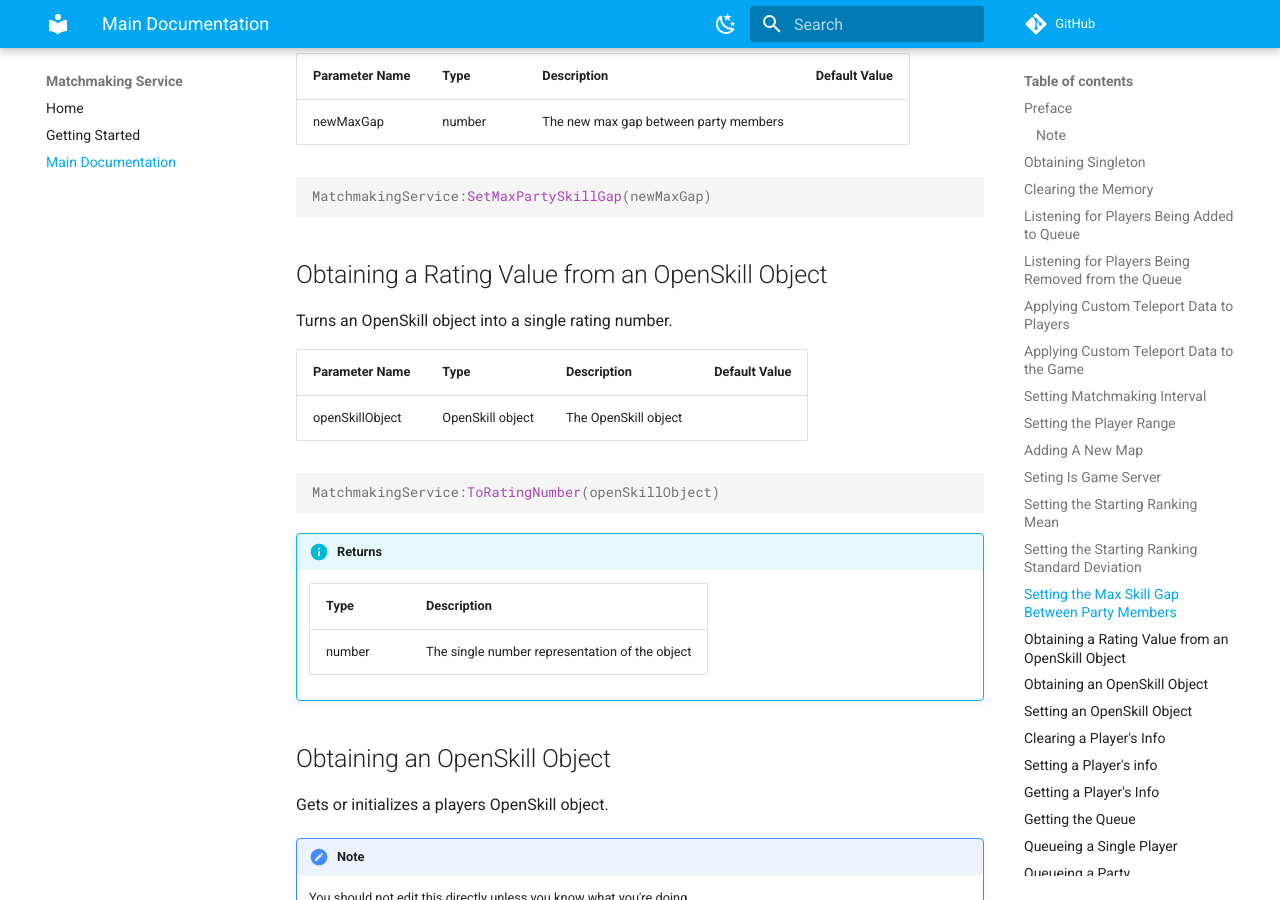
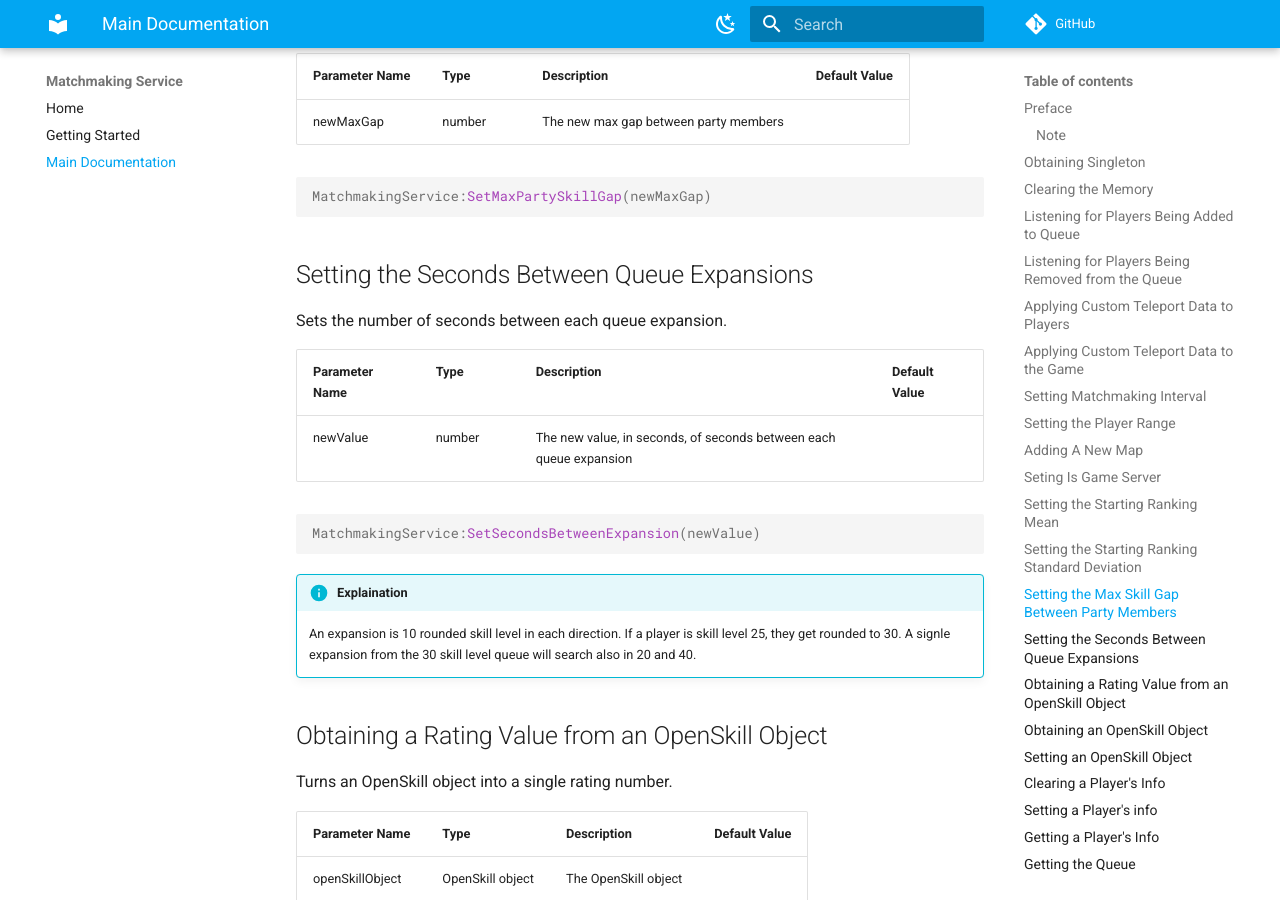
Before and after one commit to steven4547466/MatchmakingService, an MkDocs documentation site: the page built from Docs/docs/maindocs.md, in a window 1280 px wide and 900 px high, scrolled down 6294 px. Built offline with MkDocs 1.6.1 and Material for MkDocs 9.7.7, drawn with Linux system fonts in a browser that asks for light colours; comment, search, counter and statistics services are not loaded.

Commit message:
Queue expansions

````diff
--- a/Docs/docs/maindocs.md
+++ b/Docs/docs/maindocs.md
@@ -197,6 +197,20 @@ Sets the max gap in rating between party members.
 ```lua
 MatchmakingService:SetMaxPartySkillGap(newMaxGap)
 ```
+
+## Setting the Seconds Between Queue Expansions
+Sets the number of seconds between each queue expansion.
+
+| Parameter Name | Type | Description | Default Value |
+| -------------- | ---- | ----------- | ------------- |
+| newValue | number | The new value, in seconds, of seconds between each queue expansion |  |
+
+```lua
+MatchmakingService:SetSecondsBetweenExpansion(newValue)
+```
+
+!!! info "Explaination"
+    An expansion is 10 rounded skill level in each direction. If a player is skill level 25, they get rounded to 30. A signle expansion from the 30 skill level queue will search also in 20 and 40.
 
 ## Obtaining a Rating Value from an OpenSkill Object
 Turns an OpenSkill object into a single rating number.
````
Also changed, not shown: Changelog.md, 1 other file.
